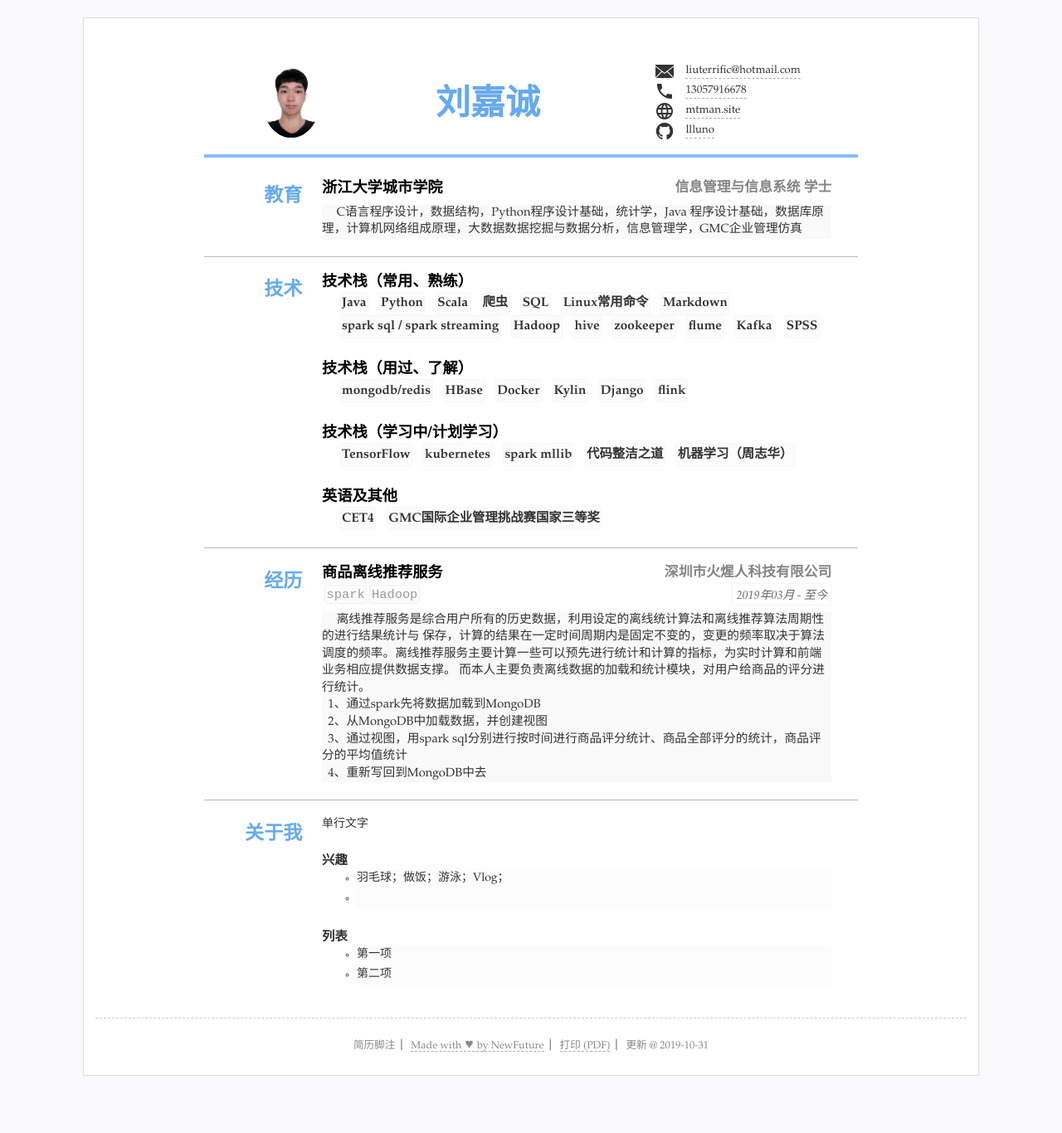
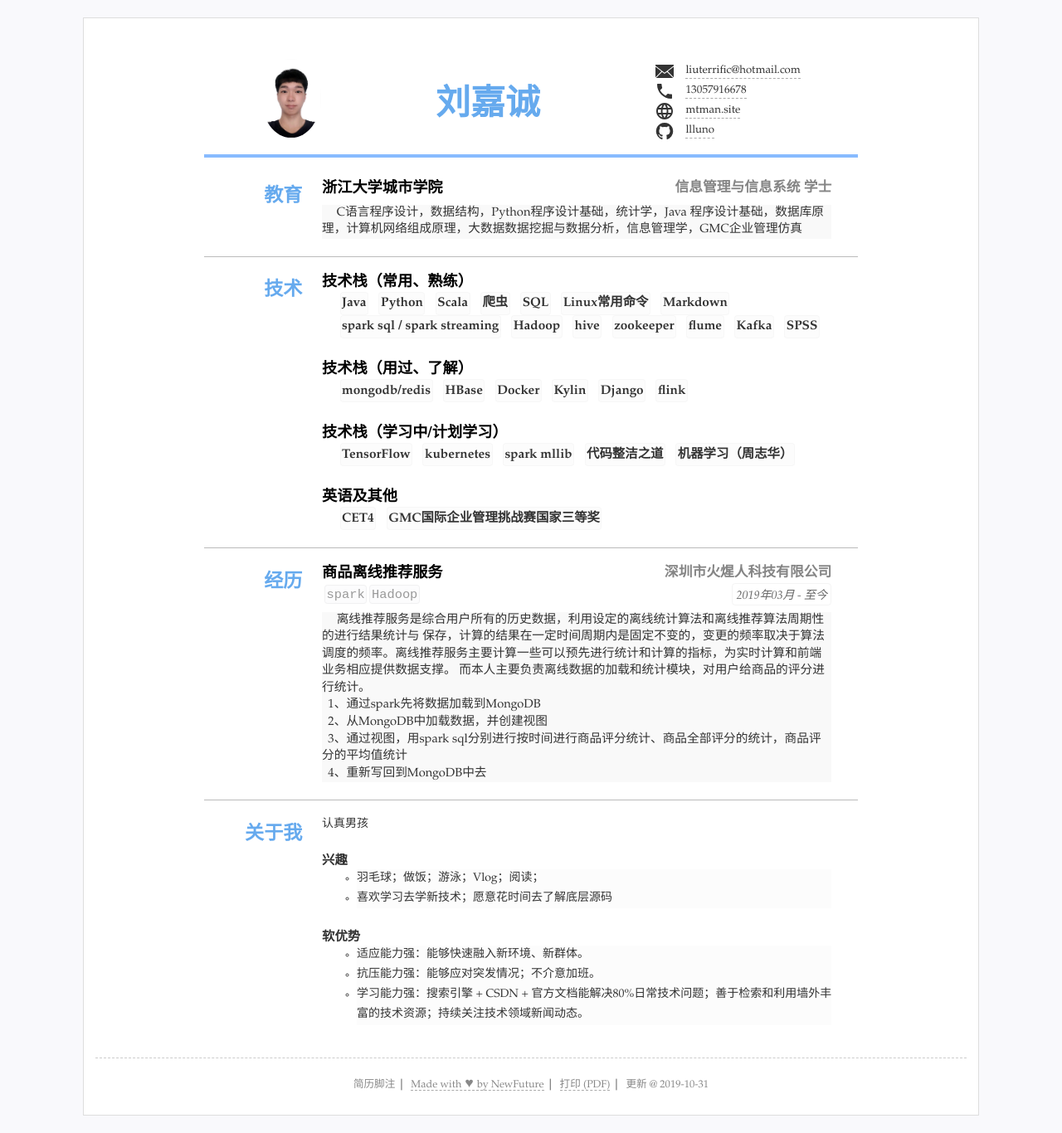
Before and after one commit to llluno/resume, a Jekyll site: the page built from index.html, in a window 1280 px wide. Shown: the whole page at 83% size. Built offline with Jekyll 4.4.1, drawn with Linux system fonts in a browser that asks for light colours; before the commit the page ends 1318 px from its top, so only the background shows below that.

Commit message:
Update resume.yml

```diff
--- a/_data/resume.yml
+++ b/_data/resume.yml
@@ -97,17 +97,19 @@ others: #其他列表显示
 - type: others #ID可以为空
   name: '关于我'
   content: #选择需要的格式
-  - 单行文字
+  - 认真男孩
 
   - title: 兴趣
     list: #单行列表
-    - 羽毛球；做饭；游泳；Vlog；
-    -
+    - 羽毛球；做饭；游泳；Vlog；阅读；
+    - 喜欢学习去学新技术；愿意花时间去了解底层源码
 
-  - title: 列表
+  - title: 软优势
     list:
-    - 第一项
-    - 第二项
+    - 适应能力强：能够快速融入新环境、新群体。
+    - 抗压能力强：能够应对突发情况；不介意加班。
+    - 学习能力强：搜索引擎 + CSDN + 官方文档能解决80%日常技术问题；善于检索和利用墙外丰富的技术资源；持续关注技术领域新闻动态。
+
 #- type:
 #  name: '其他'
 #  content: #选择需要的格式
```
